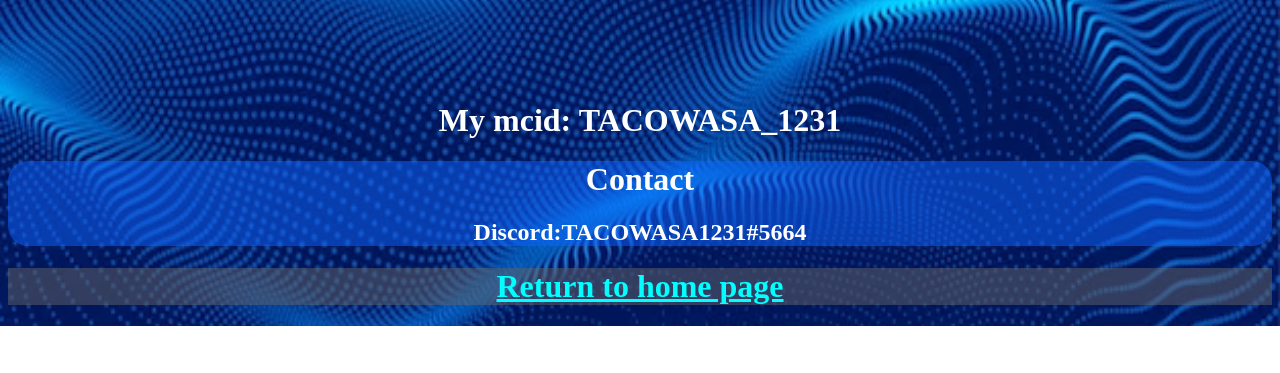
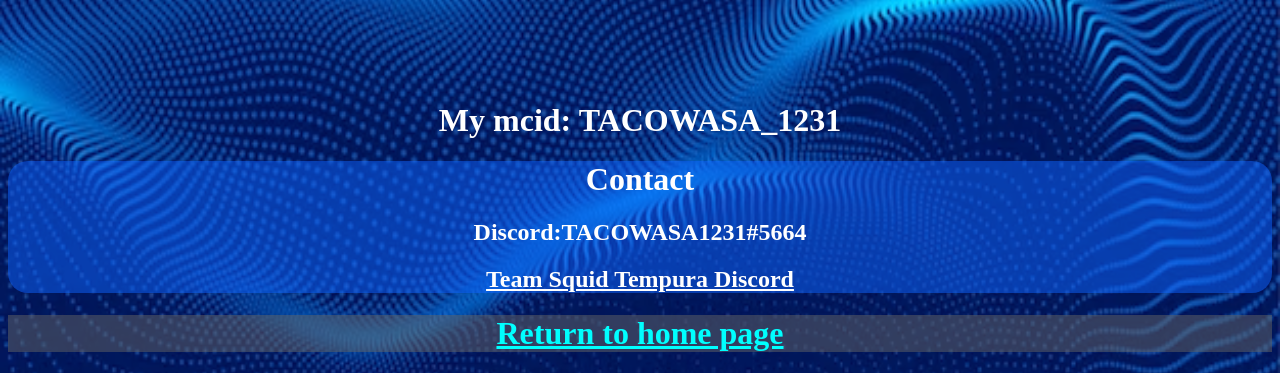
Before and after one commit to TeamSquidTempura/homepage, a plain HTML site: page about-me.html in a window 1280 px wide. Shown: the part 1128-1501 px from the top of the page. Before the commit the page ends 1454 px from the top, so only its background shows below. Drawn offline with Linux system fonts and the light colour scheme.

Commit message:
Add files via upload

```diff
--- a/about-me.html
+++ b/about-me.html
@@ -24,8 +24,12 @@ body {
     <h1 style="color:white" >My mcid: TACOWASA_1231</h1>
 </div>
 <div class="contact" style="text-align:center;">
+    <p>
     <h1>Contact</h1>
     <h2>Discord:TACOWASA1231#5664</h2>
+    <h2>
+        <a href="https://discord.gg/XfgBDpgMr8" style="color:white;">Team Squid Tempura Discord </a>
+    </h2>
 </div>
 <div class="bottom" style="text-align:center;">
     <p>
```
